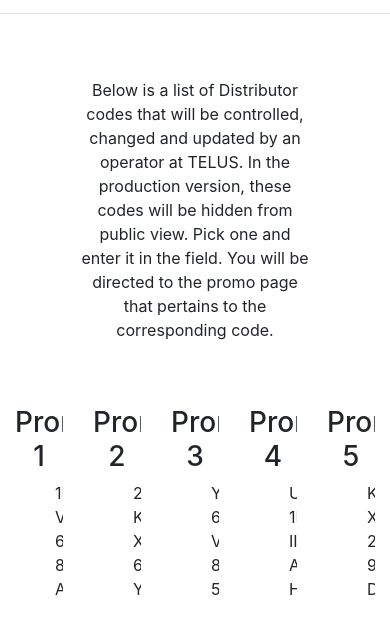
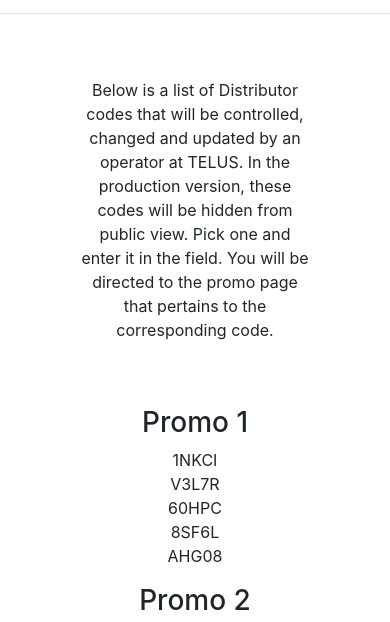
Before and after one commit to extrajake/distributor-test, a website: page index.html in a window 390 px wide. Shown: the part 157-779 px from the top of the page. Drawn offline with nearby package versions, Linux system fonts and the light colour scheme.

Commit message:
changed cols to wrap on window shrink

```diff
--- a/index.html
+++ b/index.html
@@ -44,7 +44,7 @@
 
     <div class="promo-codes">
         <div class="row">
-            <div class="col">
+            <div class="col-sm col-md">
                 <h3>Promo 1</h3>
                 <div id="item-list">
                     <ul style="list-style: none; align-items: center;">
@@ -56,7 +56,7 @@
                     </ul>
                 </div>
             </div>
-            <div class="col"><h3>Promo 2</h3>
+            <div class="col-sm col-md"><h3>Promo 2</h3>
                 <div id="item-list2">
                 <ul style="list-style: none; align-items: center;">
                     <li>2WEMV</li>
@@ -67,7 +67,7 @@
                 </ul>
             </div>
         </div>
-            <div class="col"><h3>Promo 3</h3>
+            <div class="col-sm col-md"><h3>Promo 3</h3>
                 <div id="item-list3">
                 <ul style="list-style: none; align-items: center;">
                     <li>YJYZL</li>
@@ -78,7 +78,7 @@
                 </ul>
             </div>
                 </div>
-            <div class="col"><h3>Promo 4</h3>
+            <div class="col-sm col-md"><h3>Promo 4</h3>
                 <div id="item-list4">
                 <ul style="list-style: none; align-items: center;">
                     <li>UVUNU</li>
@@ -89,7 +89,7 @@
                 </ul>
             </div>
                 </div>
-            <div class="col"><h3>Promo 5</h3>
+            <div class="col-sm col-md"><h3>Promo 5</h3>
                 <div id="item-list5">
                     <ul style="list-style: none; align-items: center;">
                         <li>KGFIA</li>
--- a/style.css
+++ b/style.css
@@ -1,5 +1,8 @@
 * {
     overflow-x: hidden;
+}
+ul {
+    padding:0px;
 }
 
 .logo {
```
